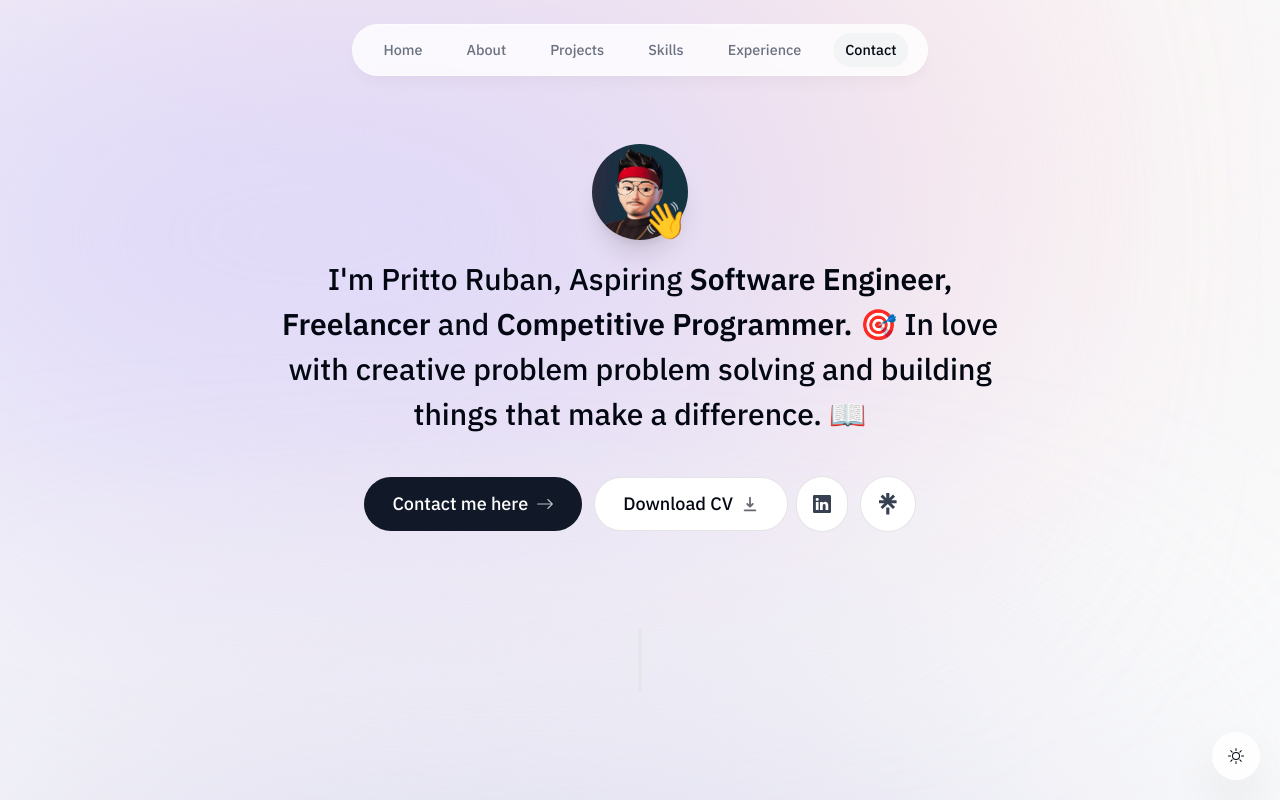
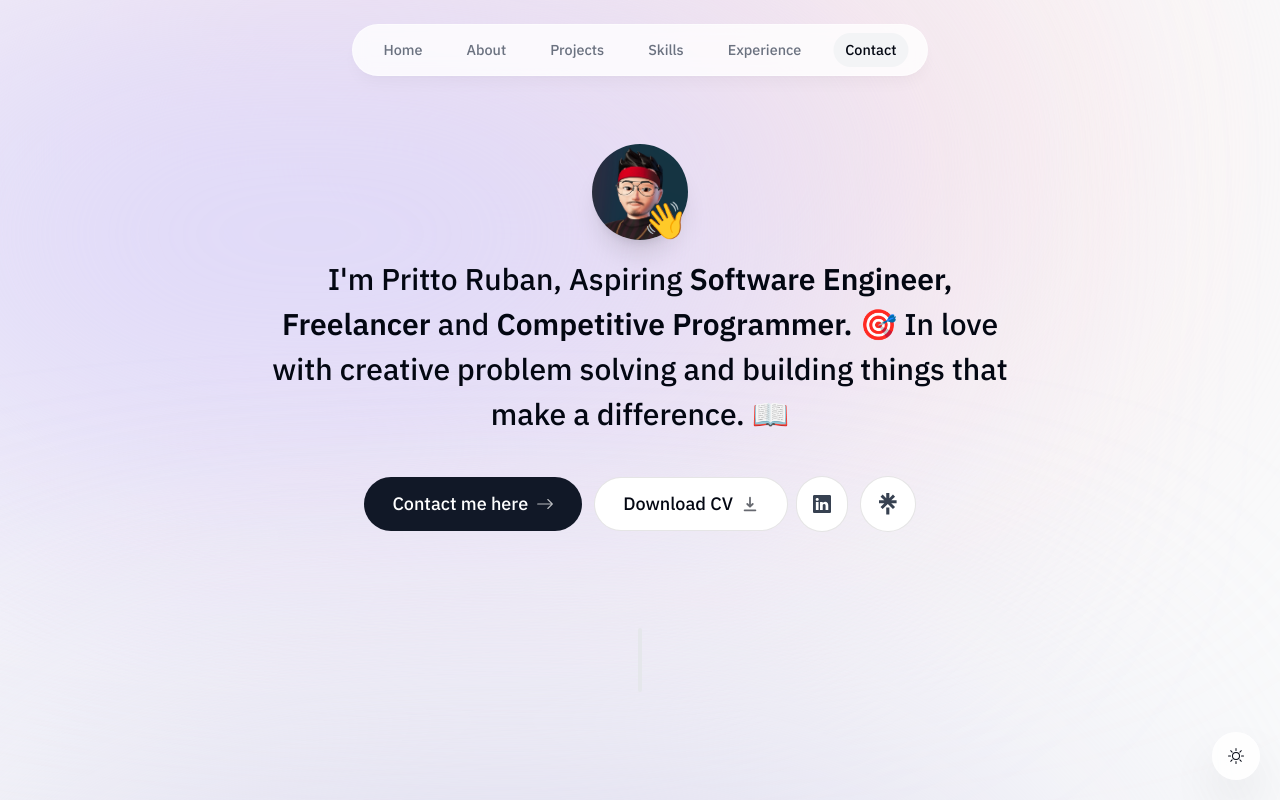
Before and after one commit to PrittoRuban/portfolio, a Next.js app: page / in a window 1280 px wide. Shown: the top 800 px of the page. Built offline with nearby package versions, Linux system fonts and the light colour scheme; no server answers.

Commit message:
update intor

```diff
--- a/components/intro.tsx
+++ b/components/intro.tsx
@@ -74,7 +74,7 @@ export default function Intro() {
         <span> I'm Pritto Ruban, </span>Aspiring{" "}
         <span className="font-bold">Software Engineer, Freelancer</span> and{" "}
         <span className="font-bold">Competitive Programmer. 🎯 </span>
-        In love with creative problem problem solving and building things that
+        In love with creative problem solving and building things that
         make a difference. 📖
       </motion.h1>
 
```
